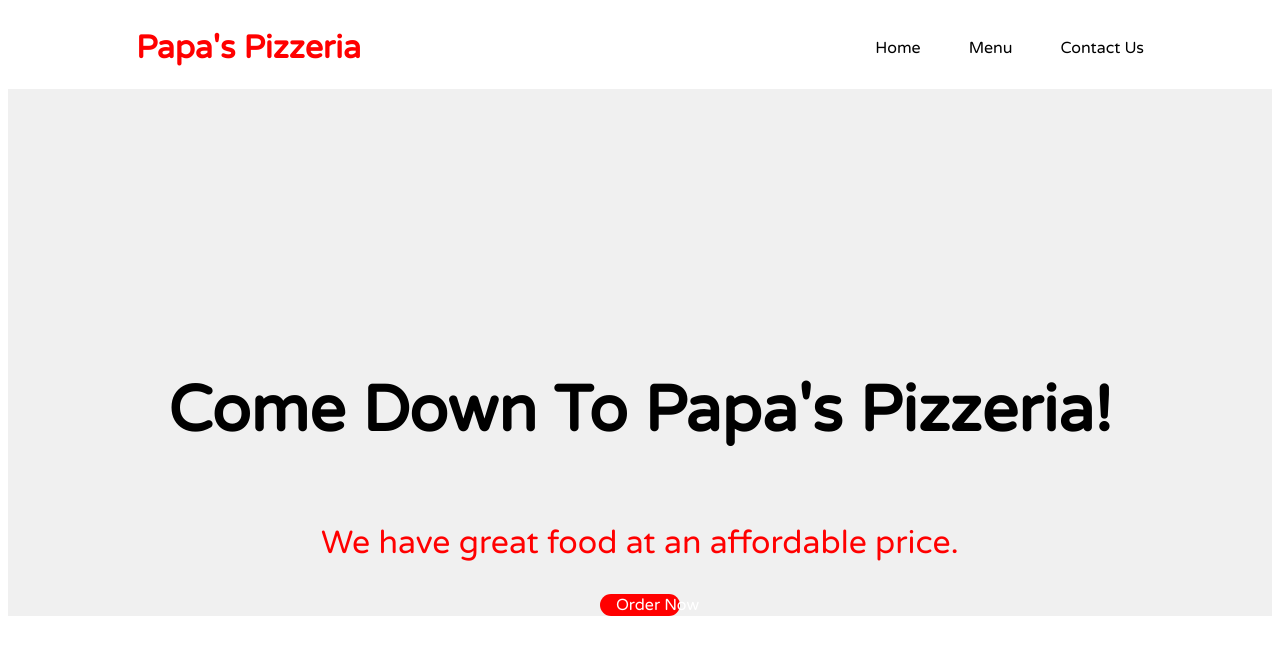
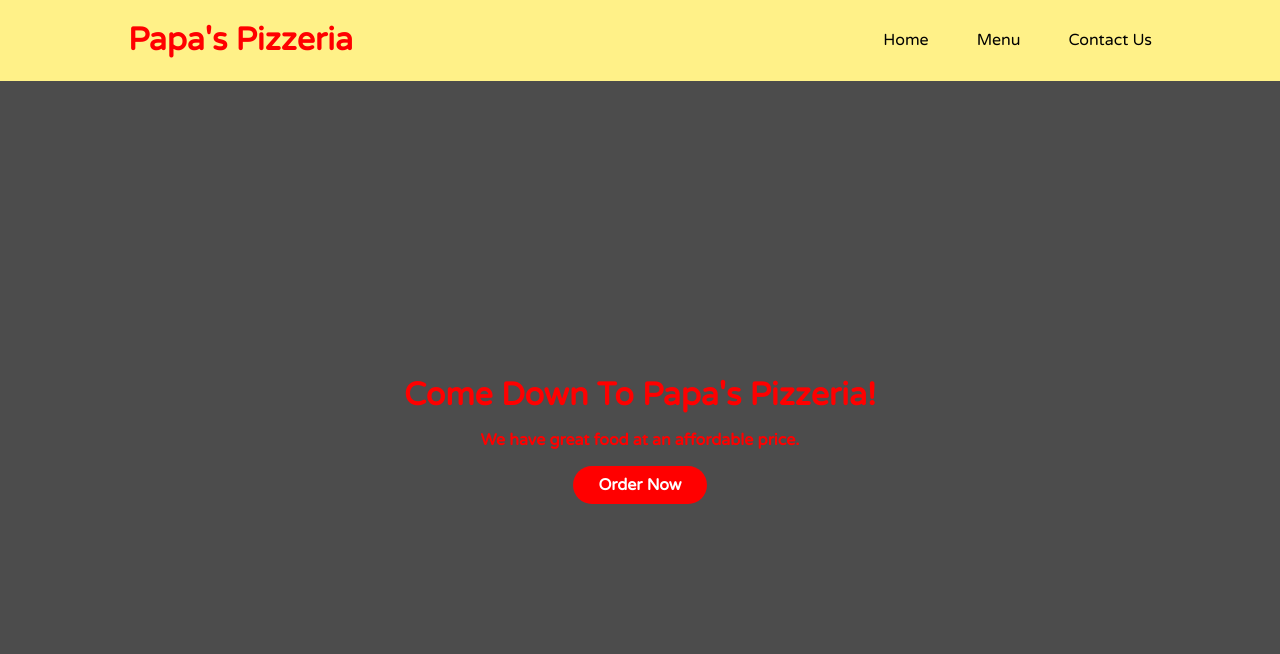
Before and after one commit to etanetan/restaurant-page, a website built with webpack: page dist/index.html in a window 1280 px wide. Built offline with nearby package versions, Linux system fonts and the light colour scheme; files whose address does not match are found by name.

Commit message:
finished home page

```diff
--- /dev/null
+++ b/src/home.js
@@ -0,0 +1,74 @@
+const homePage = (() => {
+  let content = document.getElementById("content");
+  // div to hold the navbar main text and links
+  let navbar = document.createElement("div");
+  navbar.classList.add("navbar");
+
+  // navbar text for restaurant name
+  let navbarLeftText = document.createElement("h1");
+  navbarLeftText.innerHTML = "Papa's Pizzeria";
+  navbarLeftText.classList.add("navLeftText");
+
+  // div to house navbar links on right side
+  let navbarLinks = document.createElement("div");
+  navbarLinks.classList.add("navbarLinks");
+
+  // first link for home page
+  let home = document.createElement("p");
+  home.classList.add("navbarLink");
+  home.id = "homeTab";
+  home.innerHTML = "Home";
+
+  // second link for menu
+  let menu = document.createElement("p");
+  menu.classList.add("navbarLink");
+  menu.id = "menuTab";
+  menu.innerHTML = "Menu";
+
+  // third link for contact page
+  let contact = document.createElement("p");
+  contact.classList.add("navbarLink");
+  contact.id = "contactTab";
+  contact.innerHTML = "Contact Us";
+
+  // append navbar links to navbar link div
+  navbarLinks.append(home, menu, contact);
+  // append main text and links to whole navbar
+  navbar.append(navbarLeftText, navbarLinks);
+
+  // add homepage image, copy, and menu button
+  // hero to house all hero information
+  let hero = document.createElement("div");
+  hero.classList.add("hero");
+
+  // overlay for image
+  let overlay = document.createElement("div");
+  overlay.classList.add("overlay");
+
+  // header to display info
+  let heroHeader = document.createElement("p");
+  heroHeader.classList.add("heroText", "heroHeader");
+  heroHeader.innerHTML = "Come Down To Papa's Pizzeria!";
+
+  // text below hero header
+  let heroText = document.createElement("p");
+  heroText.classList.add("heroText");
+  heroText.innerHTML = "We have great food at an affordable price.";
+
+  // button to go to menu
+  let heroButton = document.createElement("button");
+  heroButton.classList.add("heroText", "heroButton");
+  heroButton.innerHTML = "Order Now";
+  // go to menu when clicked
+
+  heroButton.addEventListener("click", function () {
+    hero.classList.add("hide");
+    // add functionality to display menu page
+  });
+
+  hero.append(overlay, heroHeader, heroText, heroButton);
+
+  content.append(navbar, hero);
+})();
+
+export { homePage };
--- a/src/index.js
+++ b/src/index.js
@@ -1,3 +1,3 @@
-import { loadPage } from "./load.js";
+import { homePage } from "./home.js";
 
-loadPage();
+homePage();
--- a/src/load.js
+++ b/src/load.js
@@ -1,63 +1,5 @@
-const loadPage = (() => {
+const menuPage = (() => {
   let content = document.getElementById("content");
-  content.style.cssText += "font-family: Varela Round, sans-serif;";
-  // div to hold the navbar main text and links
-  let navbar = document.createElement("div");
-  navbar.style.cssText +=
-    "display: flex; align-items: center; justify-content: space-between; padding-left: 10vw; padding-right: 10vw; background-color: white;";
-  // navbar text for restaurant name
-  let navbarText = document.createElement("h1");
-  navbarText.innerHTML = "Papa's Pizzeria";
-  navbarText.style.cssText += "color: red;";
-  // div to house navbar links on right side
-  let navbarLinks = document.createElement("div");
-  navbarLinks.style.cssText +=
-    "display: flex; align-items: center; justify-content: space-between; gap: 3rem; color: black;";
-  // first link for home page
-  let home = document.createElement("p");
-  home.innerHTML = "Home";
-  // second link for menu
-  let menu = document.createElement("p");
-  menu.innerHTML = "Menu";
-  // third link for contact page
-  let contact = document.createElement("p");
-  contact.innerHTML = "Contact Us";
-
-  // append navbar links to navbar link div
-  navbarLinks.append(home, menu, contact);
-  // append main text and links to whole navbar
-  navbar.append(navbarText, navbarLinks);
-
-  // add homepage image, copy, and meny button
-  // hero to house all hero information
-  let hero = document.createElement("div");
-
-  hero.style.cssText +=
-    "display: flex; flex-direction: column; justify-content: center; align-items: center; padding-top: 30vh; background-image: url('../images/pizzaImage.jpg'); position: relative;";
-
-  // overlay for image
-  let overlay = document.createElement("div");
-  overlay.style.cssText +=
-    "position: absolute; background-color: rgba(226, 226, 226, 0.5); top: 0; left: 0; width: 100%; height: 100%;";
-  // header to display info
-  let heroHeader = document.createElement("h1");
-  heroHeader.style.cssText +=
-    "position: relative; z-index: 1; font-size: 4rem; color: black;";
-  heroHeader.innerHTML = "Come Down To Papa's Pizzeria!";
-  // text below hero header
-  let heroText = document.createElement("p");
-  heroText.style.cssText +=
-    "position: relative; z-index: 1; font-size: 2rem; color: red;";
-  heroText.innerHTML = "We have great food at an affordable price.";
-  // button to lead to menu page
-  let heroButton = document.createElement("button");
-  heroButton.style.cssText +=
-    "position: relative; z-index: 1;width: 5rem; font-size: 1rem; white-space: nowrap; color: white; background-color: red; border: none; border-radius: 1rem; padding-left: 1rem; padding-right: 1rem;font-family: Varela Round, sans-serif;";
-  heroButton.innerHTML = "Order Now";
-
-  hero.append(overlay, heroHeader, heroText, heroButton);
-
-  content.append(navbar, hero);
 })();
 
-export { loadPage };
+export { menuPage };
```
Also changed, not shown: dist/index.html, dist/main.js, dist/style.css (added).
